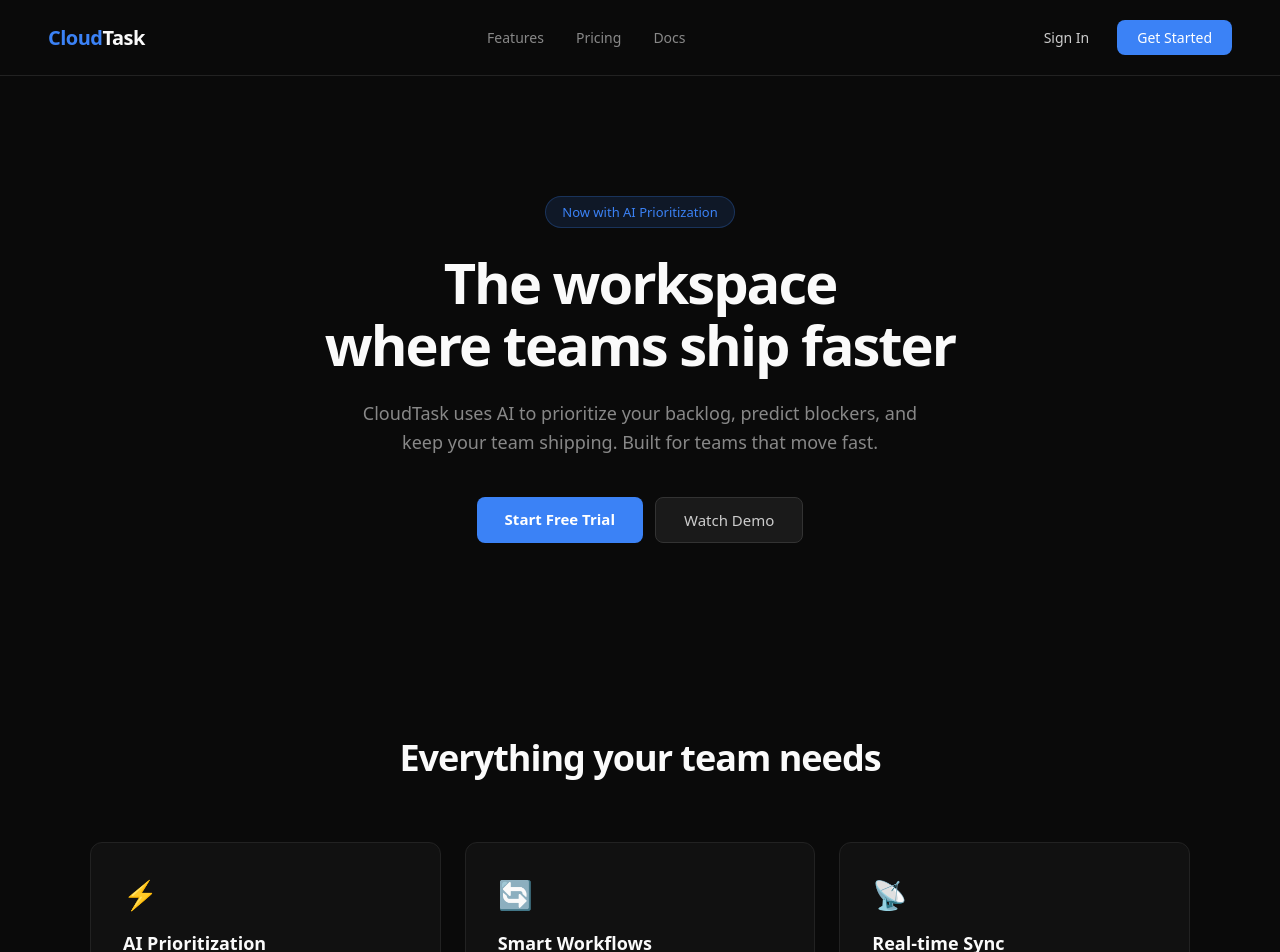
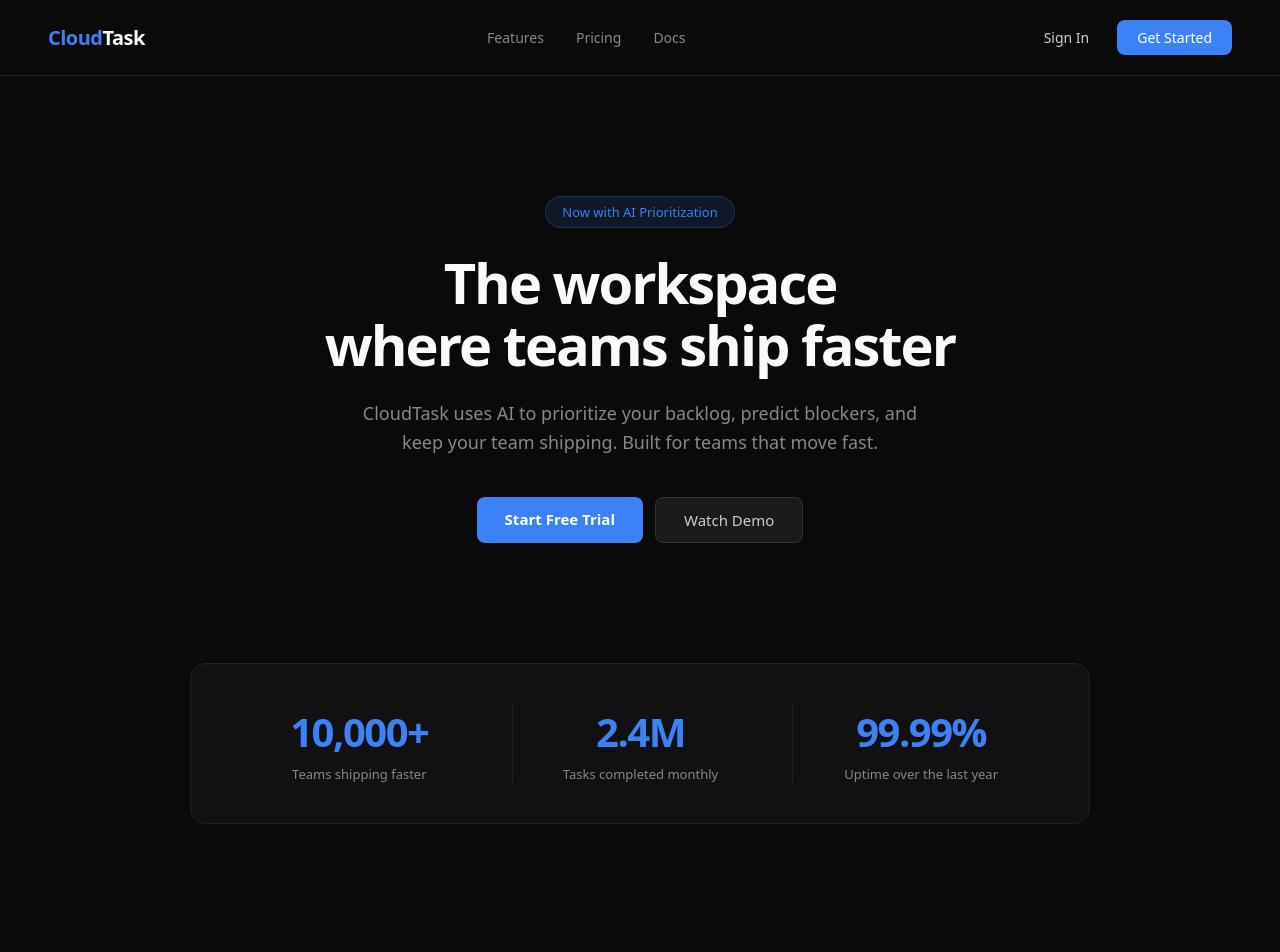
Before and after one commit to AfshalG/cloudtask, a Next.js app: page / in a window 1280 px wide. Shown: the top 952 px of the page. Built offline with nearby package versions, Linux system fonts and the light colour scheme.

Commit message:
feat: add stats bar highlighting adoption and reliability

```diff
--- a/src/app/page.tsx
+++ b/src/app/page.tsx
@@ -31,6 +31,22 @@ export default function Home() {
         <div style={{ display: 'flex', gap: '12px', justifyContent: 'center' }}>
           <a href="#" style={{ padding: '12px 28px', background: '#3b82f6', color: '#fff', borderRadius: '8px', textDecoration: 'none', fontWeight: 600, fontSize: '15px' }}>Start Free Trial</a>
           <a href="#" style={{ padding: '12px 28px', background: '#1a1a1a', color: '#ccc', borderRadius: '8px', textDecoration: 'none', fontWeight: 500, fontSize: '15px', border: '1px solid #333' }}>Watch Demo</a>
+        </div>
+      </section>
+
+      {/* Stats */}
+      <section style={{ padding: '40px 48px 80px', maxWidth: '900px', margin: '0 auto' }}>
+        <div style={{ display: 'grid', gridTemplateColumns: 'repeat(3, 1fr)', gap: '24px', padding: '40px', background: '#111', borderRadius: '16px', border: '1px solid #222' }}>
+          {[
+            { value: '10,000+', label: 'Teams shipping faster' },
+            { value: '2.4M', label: 'Tasks completed monthly' },
+            { value: '99.99%', label: 'Uptime over the last year' },
+          ].map((s, i) => (
+            <div key={i} style={{ textAlign: 'center', borderLeft: i > 0 ? '1px solid #222' : 'none' }}>
+              <div style={{ fontSize: '40px', fontWeight: 800, letterSpacing: '-1.5px', color: '#3b82f6', marginBottom: '6px' }}>{s.value}</div>
+              <div style={{ fontSize: '13px', color: '#888' }}>{s.label}</div>
+            </div>
+          ))}
         </div>
       </section>
 
```
